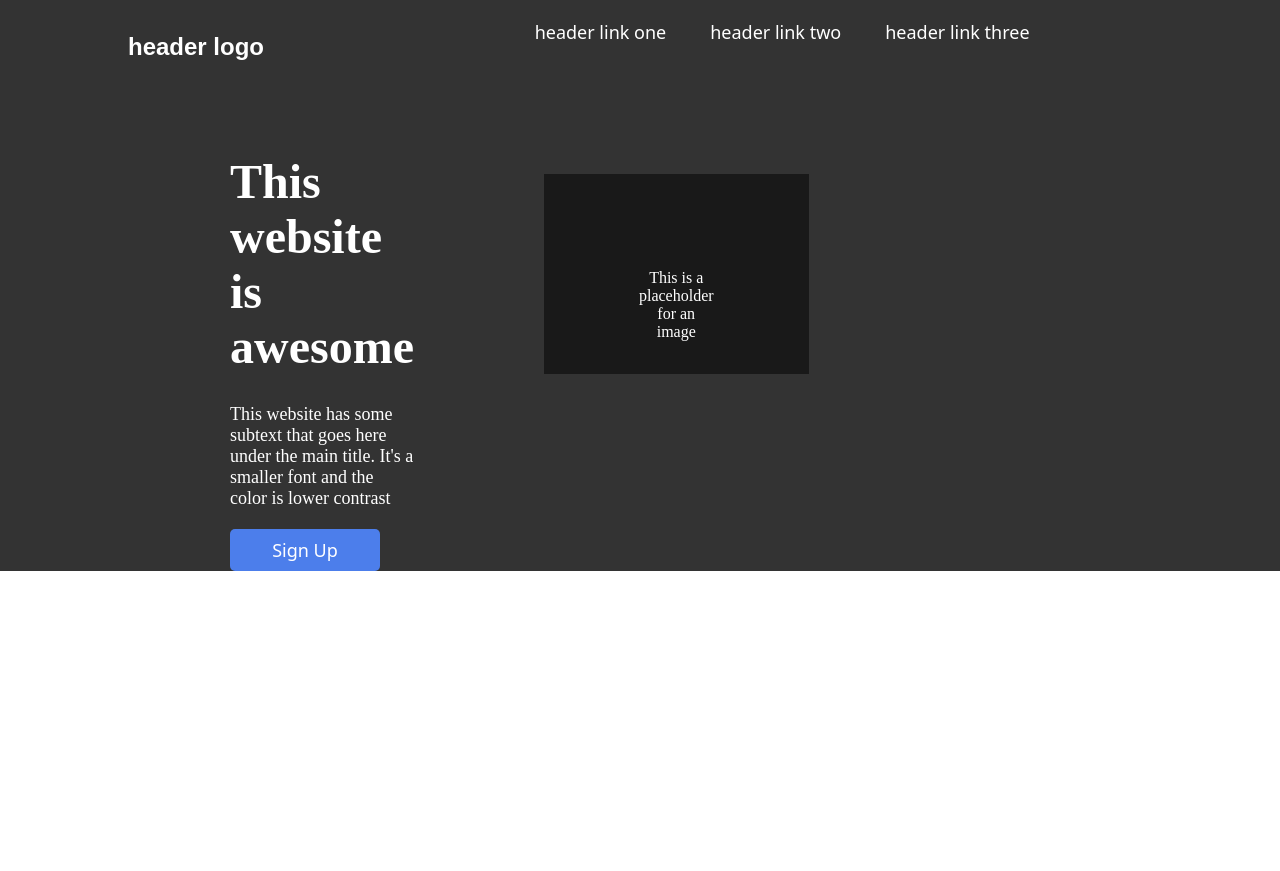
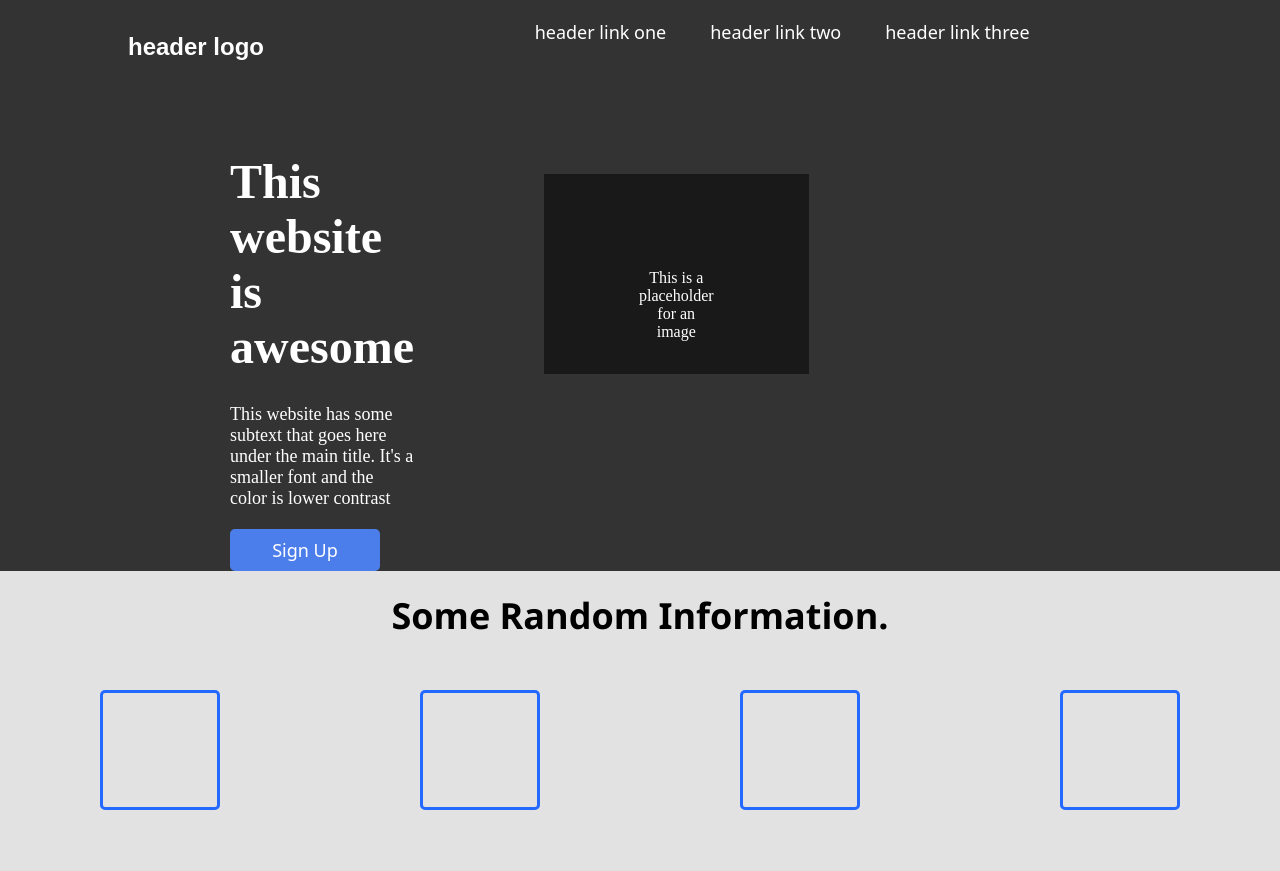
Before and after one commit to eren-eroglu/landing-page, a plain HTML site: page index.html in a window 1280 px wide. Before the commit the page ends 800 px from the top, so only its background shows below. Drawn offline with Linux system fonts and the light colour scheme.

Commit message:
Second section has been added. Which is 'Some random information'

```diff
--- a/index.html
+++ b/index.html
@@ -29,8 +29,22 @@
 
 <div class="img">This is a placeholder for an image</div>
 </div>
+</div>
+
+<nav class="random_main">
+  <div class="random_hero">
+    <h1 class="random">Some Random Information.</h1>
+    <div class="squares">
+    <div class="square_bir"> </div>
+    <div class="square_iki"> </div>
+  <div class="square_uc"> </div>
+  <div class="square_dort"> </div>
+</div>
+</div>
 
 
-</div>
+  </nav>
+
+
 </body>
 </html>
--- a/style.css
+++ b/style.css
@@ -85,3 +85,61 @@ button {
 .color {
   background-color:rgb(51, 51, 51)
 }
+
+.random_hero{
+  height: 300px;
+  background-color: rgb(226, 226, 226);
+}
+.random{
+  color: black;
+  font-family: 'Segoe UI', Tahoma, Geneva, Verdana, sans-serif;
+}
+.squares{
+  display: flex;
+  justify-content: space-around;
+  margin-top: 50px;
+}
+
+.square_bir{
+  height: 120px;
+  width: 120px;
+  background-color: rgb(0, 0, 0);
+  border:3px solid rgb(36, 105, 255);
+  background: transparent;
+  border-radius: 5px;
+
+}
+.square_iki{
+  height: 120px;
+  width: 120px;
+  background-color: rgb(0, 0, 0);
+  border:3px solid rgb(36, 105, 255);
+  background: transparent;
+  border-radius: 5px;
+
+
+}
+.square_uc{
+  height: 120px;
+  width: 120px;
+  background-color: rgb(0, 0, 0);
+  border:3px solid rgb(36, 105, 255);
+  background: transparent;
+  border-radius: 5px;
+
+}
+.square_dort{
+  height: 120px;
+  width: 120px;
+  background-color: rgb(0, 0, 0);
+  border:3px solid rgb(36, 105, 255);
+  background: transparent;
+  border-radius: 5px;
+
+}
+.random{
+  display: flex;
+  justify-content: center;
+  padding-top: 20px;
+  font-size: 36px;
+}
```
